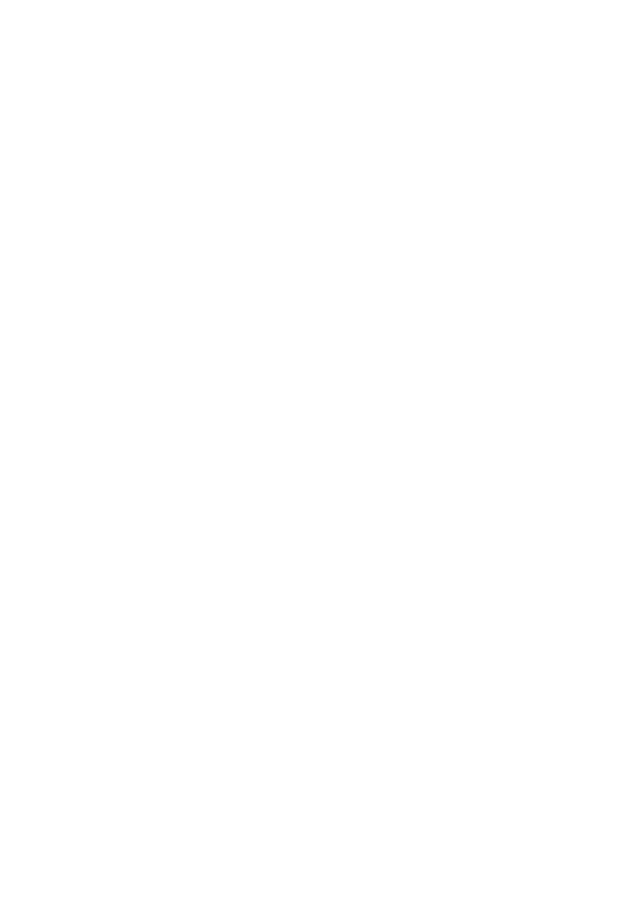
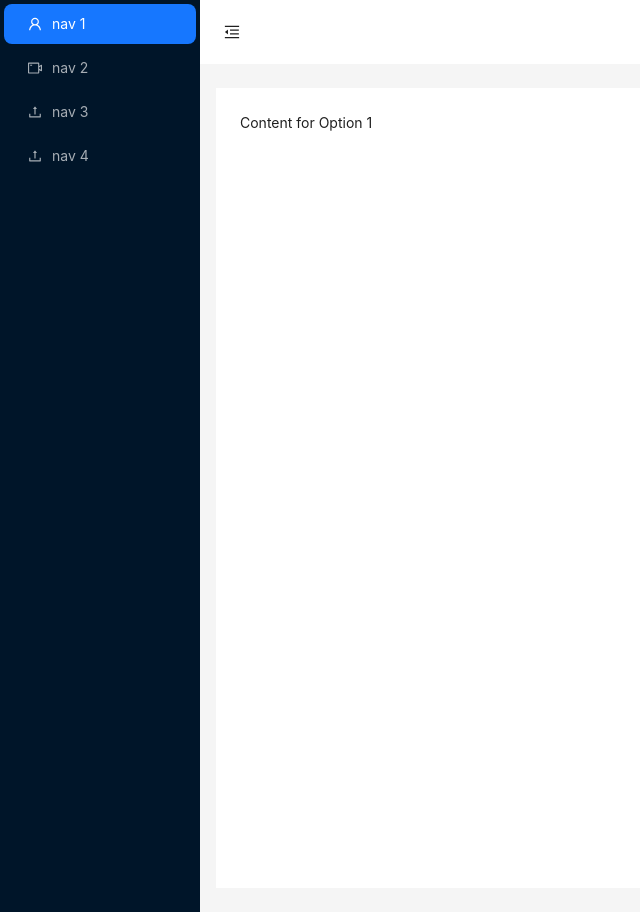
Before and after one commit to nguyenngochuyen1234/web_ban_hang, a React (Create React App) app: page /admin in a window 1280 px wide. Before the commit this address had no page. Shown: the whole page, without its empty margins (0-640 px from the left). Before the commit the page ends 800 px from the top, so only its background shows below. Built offline with nearby package versions, Linux system fonts and the light colour scheme.

Commit message:
layout admin

```diff
--- /dev/null
+++ b/src/Admin/Customers.js
@@ -0,0 +1,9 @@
+import React from 'react'
+
+const Customers = () => {
+  return (
+    <div>Customers</div>
+  )
+}
+
+export default Customers
--- /dev/null
+++ b/src/Admin/Order.js
@@ -0,0 +1,9 @@
+import React from 'react'
+
+const Order = () => {
+  return (
+    <div>Order</div>
+  )
+}
+
+export default Order
--- /dev/null
+++ b/src/Admin/Products.js
@@ -0,0 +1,9 @@
+import React from 'react'
+
+const Products = () => {
+  return (
+    <div>Products</div>
+  )
+}
+
+export default Products
--- /dev/null
+++ b/src/Admin/index.js
@@ -0,0 +1,93 @@
+import {
+  MenuFoldOutlined,
+  MenuUnfoldOutlined,
+  UploadOutlined,
+  UserOutlined,
+  VideoCameraOutlined,
+} from '@ant-design/icons';
+import { Button, Layout, Menu, theme } from 'antd';
+import { useState } from 'react';
+import Customers from './Customers';
+import Order from './Order';
+import Products from './Products';
+const { Header, Sider, Content } = Layout;
+const Admin = () => {
+  const [selectedKey, setSelectedKey] = useState('1');
+
+  const [collapsed, setCollapsed] = useState(false);
+  const handleMenuClick = (key) => {
+    setSelectedKey(key);
+  };
+  const {
+    token: { colorBgContainer },
+  } = theme.useToken();
+  return (
+    <Layout>
+      <Sider trigger={null} collapsible collapsed={collapsed}>
+        <div className="demo-logo-vertical" />
+        <Menu
+          theme="dark"
+          mode="inline"
+          selectedKeys={[selectedKey]}
+          defaultSelectedKeys={['1']}
+          items={[
+            {
+              key: '1',
+              icon: <UserOutlined />,
+              label: 'nav 1',
+            },
+            {
+              key: '2',
+              icon: <VideoCameraOutlined />,
+              label: 'nav 2',
+            },
+            {
+              key: '3',
+              icon: <UploadOutlined />,
+              label: 'nav 3',
+            },
+            {
+              key: '4',
+              icon: <UploadOutlined />,
+              label: 'nav 4',
+            },
+          ]}
+          onClick={({ key }) => handleMenuClick(key)}
+        />
+      </Sider>
+      <Layout>
+        <Header
+          style={{
+            padding: 0,
+            background: colorBgContainer,
+          }}
+        >
+          <Button
+            type="text"
+            icon={collapsed ? <MenuUnfoldOutlined /> : <MenuFoldOutlined />}
+            onClick={() => setCollapsed(!collapsed)}
+            style={{
+              fontSize: '16px',
+              width: 64,
+              height: 64,
+            }}
+          />
+        </Header>
+        <Content
+          style={{
+            margin: '24px 16px',
+            padding: 24,
+            minHeight: "100vh",
+            background: colorBgContainer,
+          }}
+        >
+          {selectedKey === '1' && <div>Content for Option 1</div>}
+          {selectedKey === '2' && <Products />}
+          {selectedKey === '3' && <Customers />}
+          {selectedKey === '4' && <Order />}
+        </Content>
+      </Layout>
+    </Layout>
+  );
+};
+export default Admin;
--- a/src/Client.js
+++ b/src/App.js
@@ -7,9 +7,9 @@ import Products from './page/Products'
 import Cart from './page/Carts'
 import Checkout from './page/Checkout'
 import ListProducts from './page/ListProducts'
-
+import Admin from './Admin';
 import { BrowserRouter, Routes, Route } from "react-router-dom";
-function Client() {
+function App() {
 
   return (
     <BrowserRouter>
@@ -25,10 +25,11 @@ function Client() {
           <Route path="collection/:pathName" element={<ListProducts />} />
         </Route>
           <Route path="checkout" element={<Checkout />} />
+          <Route path="admin" element={<Admin />} />
       </Routes>
     </BrowserRouter>
 
   )
 }
 
-export default Client;
+export default App;
--- a/src/index.js
+++ b/src/index.js
@@ -2,7 +2,7 @@ import React from 'react';
 import ReactDOM from 'react-dom/client';
 import { ConfigProvider } from 'antd';
 import './index.css';
-import Client from './Client';
+import App from './App';
 import config from './config.ts'
 import { AppProvider } from './AppContext'
 
@@ -11,7 +11,7 @@ root.render(
   <React.StrictMode>
     {/* <ConfigProvider theme={config}> */}
     <AppProvider>
-      <Client />
+      <App />
 
     </AppProvider>
     {/* </ConfigProvider> */}
```
